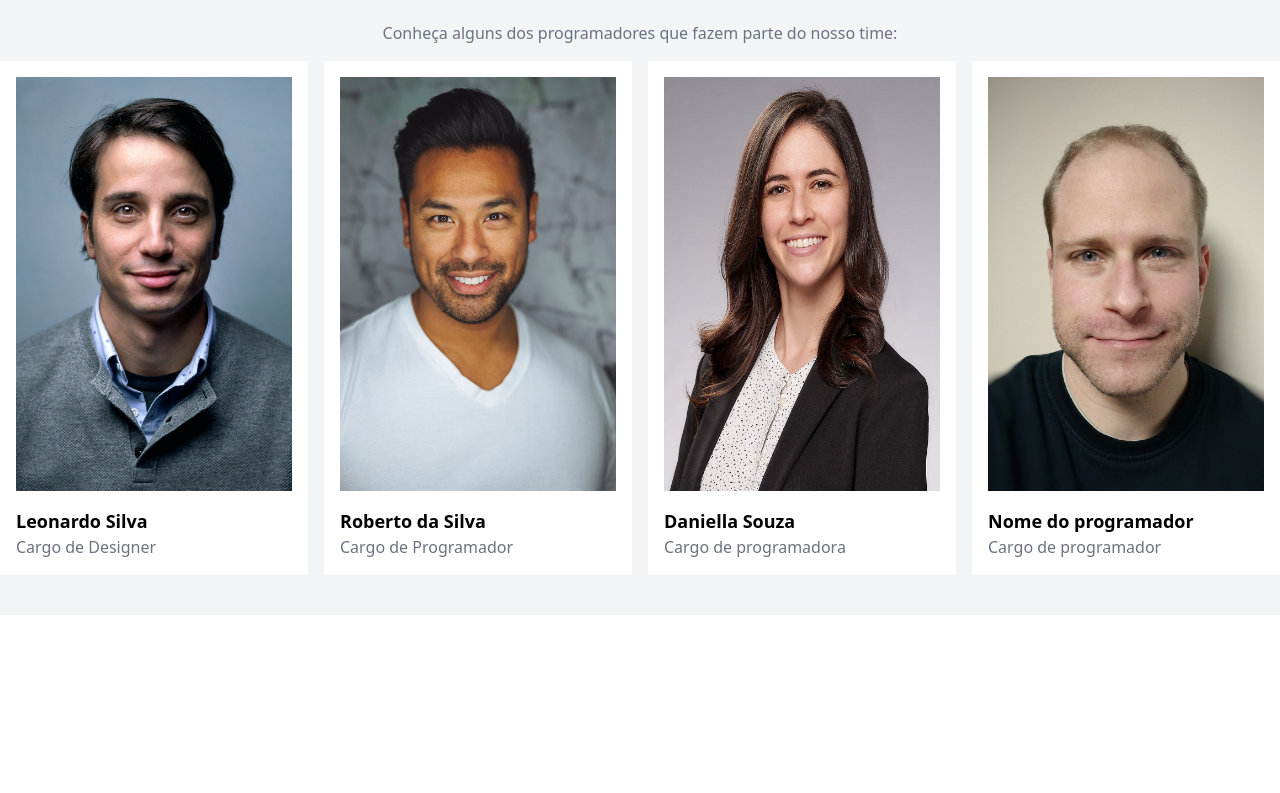
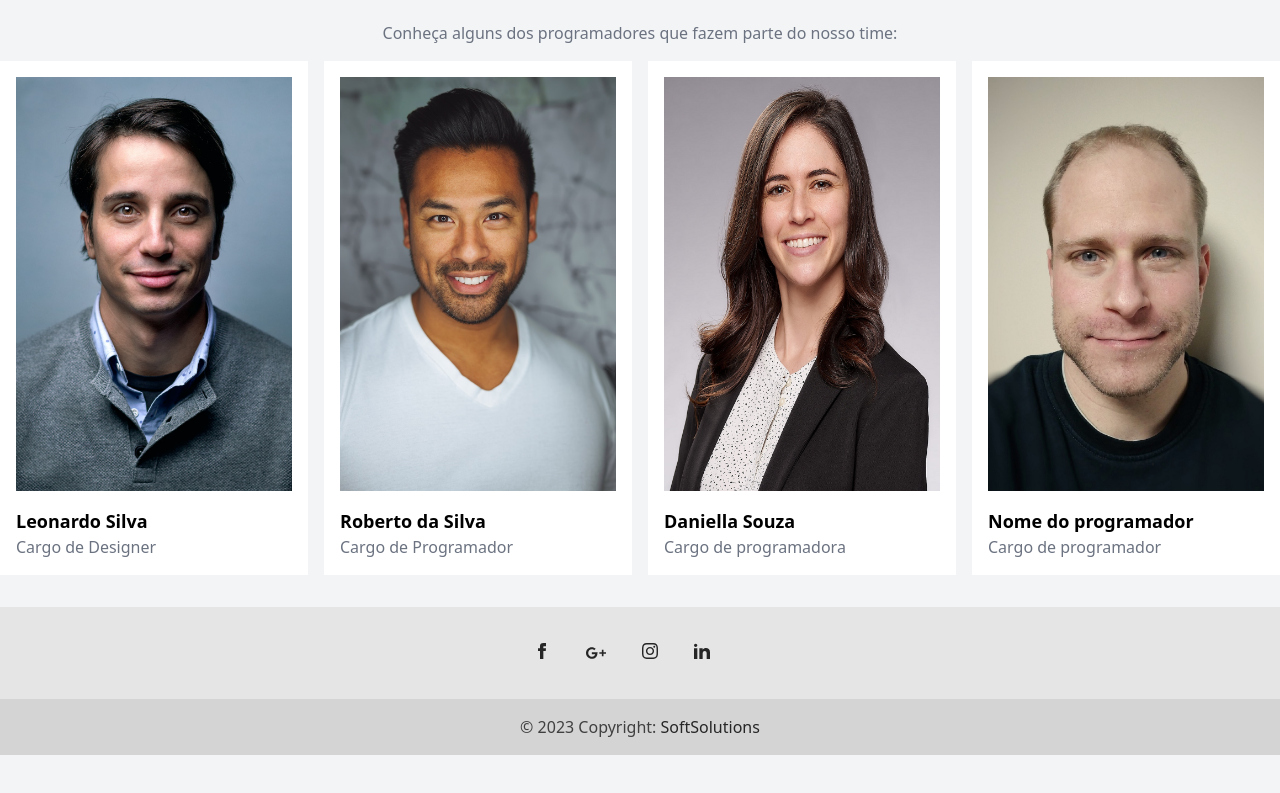
Before and after one commit to caiobarbosa881/softsolutions, a plain HTML site: page index.html in a window 1280 px wide. Shown: the part 1075-1868 px from the top of the page. Before the commit the page ends 1690 px from the top, so only its background shows below. Drawn offline with nearby package versions, Linux system fonts and the light colour scheme.

Commit message:
feat: adicionando o footer

```diff
--- a/index.html
+++ b/index.html
@@ -128,6 +128,66 @@
                 <p class="text-gray-500">Cargo de programador</p>
               </div>
           </div>
+          <footer class="mt-8 bg-neutral-200 text-center text-white dark:bg-neutral-600">
+            <div class="container pt-9">
+              <div class="mb-9 flex justify-center">
+                <a href="#!" class="mr-9 text-neutral-800 dark:text-neutral-200">
+                  <svg
+                    xmlns="http://www.w3.org/2000/svg"
+                    class="h-4 w-4"
+                    fill="currentColor"
+                    viewBox="0 0 24 24">
+                    <path
+                      d="M9 8h-3v4h3v12h5v-12h3.642l.358-4h-4v-1.667c0-.955.192-1.333 1.115-1.333h2.885v-5h-3.808c-3.596 0-5.192 1.583-5.192 4.615v3.385z" />
+                  </svg>
+                </a>
+
+                <a href="#!" class="mr-9 text-neutral-800 dark:text-neutral-200">
+                  <svg
+                    xmlns="http://www.w3.org/2000/svg"
+                    class="h-5 w-5"
+                    fill="currentColor"
+                    viewBox="0 0 24 24">
+                    <path
+                      d="M7 11v2.4h3.97c-.16 1.029-1.2 3.02-3.97 3.02-2.39 0-4.34-1.979-4.34-4.42 0-2.44 1.95-4.42 4.34-4.42 1.36 0 2.27.58 2.79 1.08l1.9-1.83c-1.22-1.14-2.8-1.83-4.69-1.83-3.87 0-7 3.13-7 7s3.13 7 7 7c4.04 0 6.721-2.84 6.721-6.84 0-.46-.051-.81-.111-1.16h-6.61zm0 0 17 2h-3v3h-2v-3h-3v-2h3v-3h2v3h3v2z"
+                      fill-rule="evenodd"
+                      clip-rule="evenodd" />
+                  </svg>
+                </a>
+                <a href="#!" class="mr-9 text-neutral-800 dark:text-neutral-200">
+                  <svg
+                    xmlns="http://www.w3.org/2000/svg"
+                    class="h-4 w-4"
+                    fill="currentColor"
+                    viewBox="0 0 24 24">
+                    <path
+                      d="M12 2.163c3.204 0 3.584.012 4.85.07 3.252.148 4.771 1.691 4.919 4.919.058 1.265.069 1.645.069 4.849 0 3.205-.012 3.584-.069 4.849-.149 3.225-1.664 4.771-4.919 4.919-1.266.058-1.644.07-4.85.07-3.204 0-3.584-.012-4.849-.07-3.26-.149-4.771-1.699-4.919-4.92-.058-1.265-.07-1.644-.07-4.849 0-3.204.013-3.583.07-4.849.149-3.227 1.664-4.771 4.919-4.919 1.266-.057 1.645-.069 4.849-.069zm0-2.163c-3.259 0-3.667.014-4.947.072-4.358.2-6.78 2.618-6.98 6.98-.059 1.281-.073 1.689-.073 4.948 0 3.259.014 3.668.072 4.948.2 4.358 2.618 6.78 6.98 6.98 1.281.058 1.689.072 4.948.072 3.259 0 3.668-.014 4.948-.072 4.354-.2 6.782-2.618 6.979-6.98.059-1.28.073-1.689.073-4.948 0-3.259-.014-3.667-.072-4.947-.196-4.354-2.617-6.78-6.979-6.98-1.281-.059-1.69-.073-4.949-.073zm0 5.838c-3.403 0-6.162 2.759-6.162 6.162s2.759 6.163 6.162 6.163 6.162-2.759 6.162-6.163c0-3.403-2.759-6.162-6.162-6.162zm0 10.162c-2.209 0-4-1.79-4-4 0-2.209 1.791-4 4-4s4 1.791 4 4c0 2.21-1.791 4-4 4zm6.406-11.845c-.796 0-1.441.645-1.441 1.44s.645 1.44 1.441 1.44c.795 0 1.439-.645 1.439-1.44s-.644-1.44-1.439-1.44z" />
+                  </svg>
+                </a>
+                <a href="#!" class="mr-9 text-neutral-800 dark:text-neutral-200">
+                  <svg
+                    xmlns="http://www.w3.org/2000/svg"
+                    class="h-4 w-4"
+                    fill="currentColor"
+                    viewBox="0 0 24 24">
+                    <path
+                      d="M4.98 3.5c0 1.381-1.11 2.5-2.48 2.5s-2.48-1.119-2.48-2.5c0-1.38 1.11-2.5 2.48-2.5s2.48 1.12 2.48 2.5zm.02 4.5h-5v16h5v-16zm7.982 0h-4.968v16h4.969v-8.399c0-4.67 6.029-5.052 6.029 0v8.399h4.988v-10.131c0-7.88-8.922-7.593-11.018-3.714v-2.155z" />
+                  </svg>
+                </a>
+              </div>
+            </div>
+
+            <!--Copyright section-->
+            <div
+              class="bg-neutral-300 p-4 text-center text-neutral-700 dark:bg-neutral-700 dark:text-neutral-200">
+              © 2023 Copyright:
+              <a
+                class="text-neutral-800 dark:text-neutral-400"
+                href=""
+                >SoftSolutions</a
+              >
+            </div>
+          </footer>
     <script src="https://cdn.tailwindcss.com"></script>
     <script src="./script.js"></script>
 </body>
```
